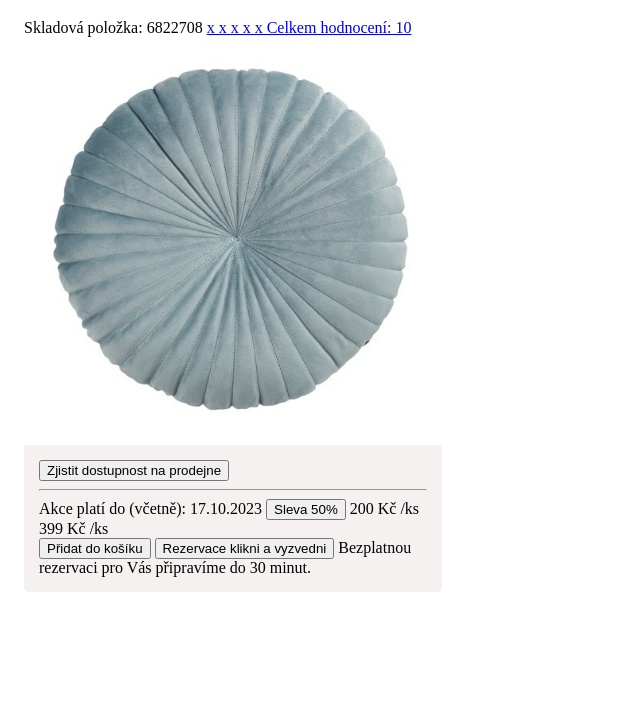
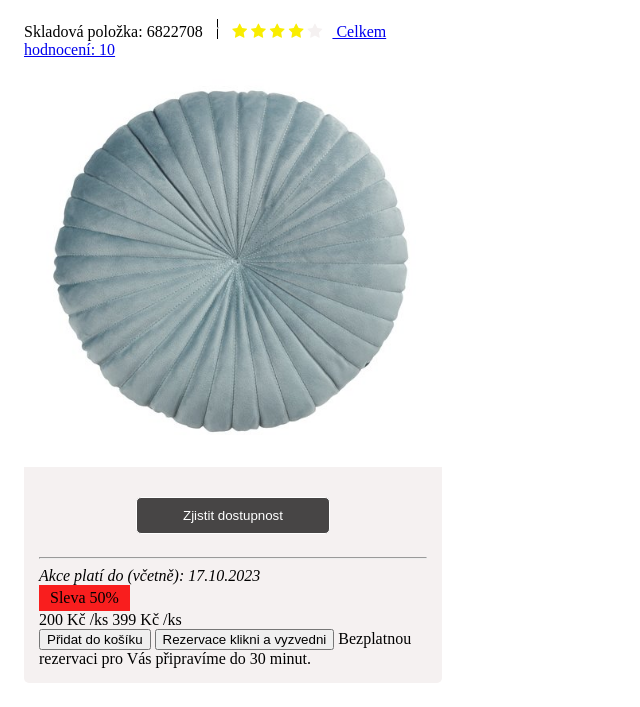
Before and after one commit to Maree13/bonusovy-ukol-3, a plain HTML site: page index.html in a window 1280 px wide. Shown: the part 122-829 px from the top of the page, without its empty margins (0-640 px from the left). Before the commit the page ends 800 px from the top, so only its background shows below. Drawn offline with Linux system fonts and the light colour scheme.

Commit message:
pridane styly

```diff
--- a/index.html
+++ b/index.html
@@ -3,6 +3,11 @@
   <head>
     <meta charset="UTF-8" />
     <meta name="viewport" content="width=device-width, initial-scale=1.0" />
+    <!-- Add icon library -->
+    <link
+      rel="stylesheet"
+      href="https://cdnjs.cloudflare.com/ajax/libs/font-awesome/4.7.0/css/font-awesome.min.css"
+    />
     <link rel="stylesheet" href="style.css" />
     <title>Document</title>
   </head>
@@ -11,8 +16,18 @@
       <h1 class="product-name">Dekorační polštář KUGLEASK Ø40 modrá</h1>
       <span class="product-code">Skladová položka: 6822708</span>
       <!-- Tu by mala byt kratka kolma ciara -->
+      <div class="vertical-line"><hr /></div>
       <span class="reviews-stars"
-        ><a href="nejakyweb@com">x x x x x Celkem hodnocení: 10</a>
+        ><a href="nejakyweb@com"
+          ><div class="review-icon">
+            <span class="fa fa-star checked"></span>
+            <span class="fa fa-star checked"></span>
+            <span class="fa fa-star checked"></span>
+            <span class="fa fa-star checked"></span>
+            <span class="fa fa-star not-checked"></span>
+          </div>
+          Celkem hodnocení: 10</a
+        >
       </span>
       <div class="image-container">
         <img
@@ -22,16 +37,14 @@
         />
       </div>
       <div class="product-order_container">
-        <button class="product-availability">
-          Zjistit dostupnost na prodejne
-        </button>
+        <button class="product-availability">Zjistit dostupnost</button>
         <!-- Tu bude vodorovna ciara -->
         <hr class="product-line" />
         <div class="product-discount">
           <span class="product-discount_info"
             >Akce platí do (včetně): 17.10.2023</span
           >
-          <button class="button-discount">Sleva 50%</button>
+          <span class="sticker-discount">Sleva 50%</span>
           <span class="product-price">200 Kč /ks</span>
           <span class="product-oldprice">399 Kč /ks</span>
         </div>
--- a/style.css
+++ b/style.css
@@ -10,10 +10,13 @@ html {
 
 :root {
   --product-red: rgb(249, 30, 30);
-  --product-grey: rgb(245, 241, 241);
+  --product-lightgrey: rgb(245, 241, 241);
+  --product-grey: rgb(170, 164, 164);
   --product-blue: rgb(12, 86, 189);
   --product-white: white;
   --product-yellow: rgb(249, 237, 1);
+  --product-darkgrey: rgb(71, 69, 69);
+  --product-black: black;
 }
 
 .product-card {
@@ -29,7 +32,66 @@ html {
 }
 
 .product-order_container {
-  background-color: var(--product-grey);
+  background-color: var(--product-lightgrey);
   padding: 15px;
   border-radius: 0 0 5px 5px;
 }
+
+/* button - product availability*/
+
+.product-availability {
+  border: 1px solid;
+  border-radius: 5px;
+  width: 50%;
+  padding: 10px 5px;
+  margin: 15px 25%;
+  background-color: var(--product-darkgrey);
+  color: var(--product-white);
+  cursor: pointer;
+}
+
+.product-discount_info {
+  font-style: italic;
+}
+
+.sticker-discount {
+  border: 1px solid var(--product-red);
+  background-color: var(--product-red);
+  padding: 3px 10px;
+  display: block;
+  width: fit-content;
+}
+
+.vertical-line {
+  height: 50px;
+  /* alebo akákoľvek iná výška podľa potreby */
+  width: 1px;
+  background-color: black;
+  /* alebo akákoľvek iná farba podľa potreby */
+  margin-left: auto;
+  margin-right: auto;
+}
+
+/* vertical line */
+.vertical-line {
+  display: inline-block;
+  height: 20px;
+  width: 1.5px;
+  margin-left: 10px;
+  margin-right: 10px;
+}
+
+/* review star icons */
+
+.review-icon {
+  display: inline-block;
+  margin-right: 10px;
+}
+
+.checked {
+  color: var(--product-yellow);
+}
+
+.not-checked {
+  color: var(--product-lightgrey);
+}
```
